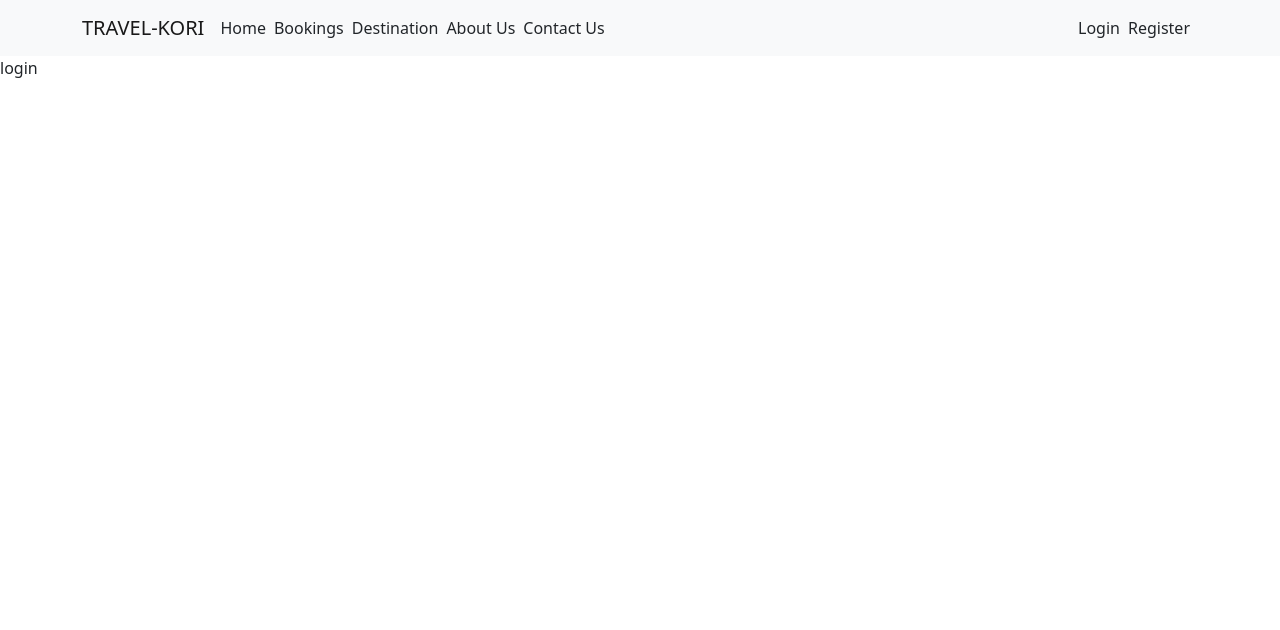
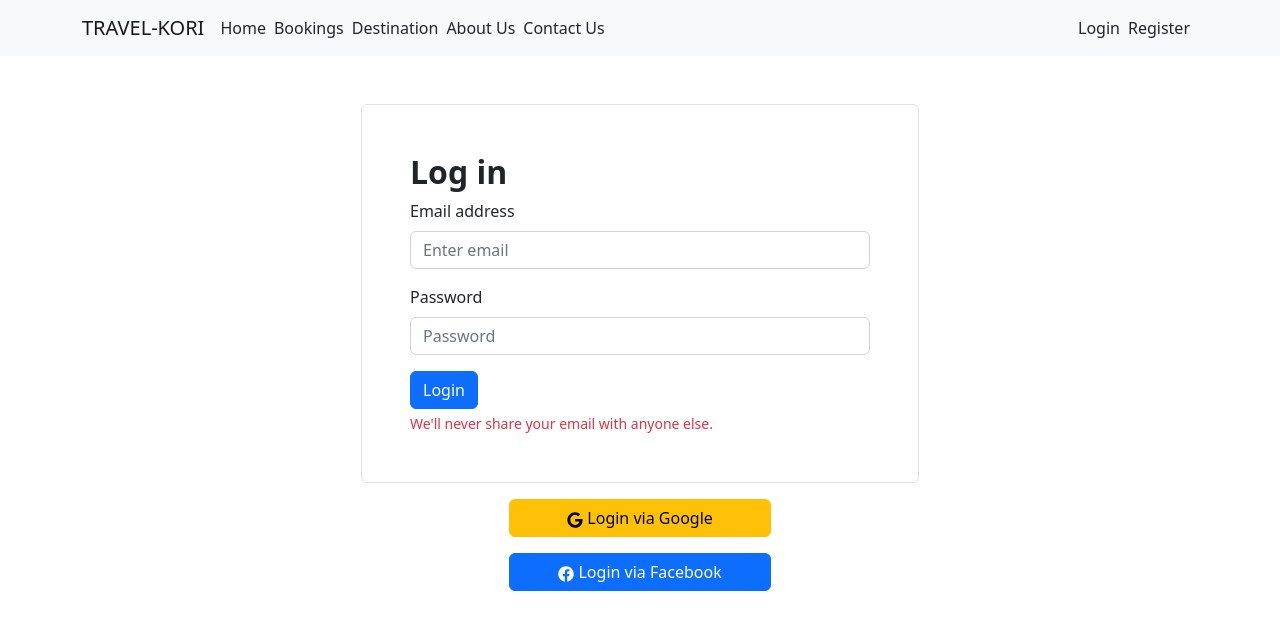
Before and after one commit to EhsanEIK/travel-kori-website, a React (Create React App) app: page /login in a window 1280 px wide. Shown: the top 630 px of the page. Built offline with nearby package versions, Linux system fonts and the light colour scheme.

Commit message:
Login page design completed

```diff
--- a/package.json
+++ b/package.json
@@ -10,6 +10,7 @@
     "react": "^18.2.0",
     "react-bootstrap": "^2.5.0",
     "react-dom": "^18.2.0",
+    "react-icons": "^4.6.0",
     "react-router-dom": "^6.4.2",
     "react-scripts": "5.0.1",
     "web-vitals": "^2.1.4"
--- a/src/Pages/Login/Login/Login.js
+++ b/src/Pages/Login/Login/Login.js
@@ -1,10 +1,47 @@
 import React from 'react';
+import Button from 'react-bootstrap/Button';
+import Form from 'react-bootstrap/Form';
+import { FaFacebook, FaGoogle, IconName } from "react-icons/fa";
 
 const Login = () => {
     return (
-        <div>
-            login
-        </div>
+        <div className='container mx-auto mt-5'>
+            <div className='d-flex justify-content-center'>
+                <Form className='w-50 border rounded-2 p-5'>
+                    <h2 className='fw-bold'>Log in</h2>
+                    <Form.Group className="mb-3" controlId="formBasicEmail">
+                        <Form.Label>Email address</Form.Label>
+                        <Form.Control type="email" name='email' placeholder="Enter email" />
+                    </Form.Group>
+
+                    <Form.Group className="mb-3" controlId="formBasicPassword">
+                        <Form.Label>Password</Form.Label>
+                        <Form.Control type="password" name='password' placeholder="Password" />
+                    </Form.Group>
+
+                    <Button variant="primary" type="submit">
+                        Login
+                    </Button>
+                    <Form.Text className="text-danger d-block">
+                        We'll never share your email with anyone else.
+                    </Form.Text>
+                </Form>
+            </div>
+            <div className='d-flex justify-content-center mt-3'>
+                <div>
+                    <div>
+                        <Button variant="warning" type="submit" className='w-100 px-5'>
+                            <FaGoogle /> Login via Google
+                        </Button>
+                    </div>
+                    <div className='mt-3'>
+                        <Button variant="primary" type="submit" className='w-100 px-5'>
+                            <FaFacebook /> Login via Facebook
+                        </Button>
+                    </div>
+                </div>
+            </div>
+        </div >
     );
 };
 
```
Also changed, not shown: 1 other file (tests, documents, lock files or other folders).
